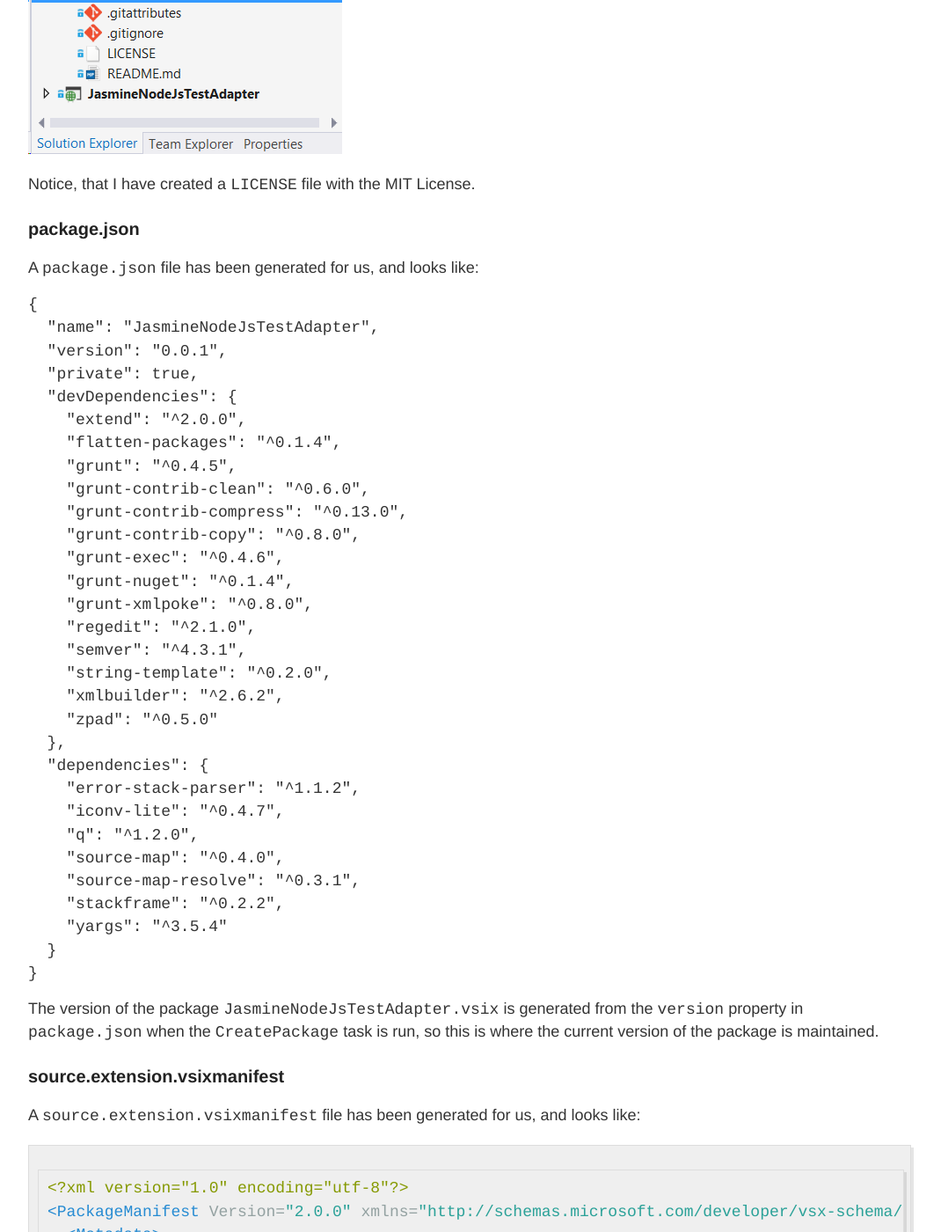
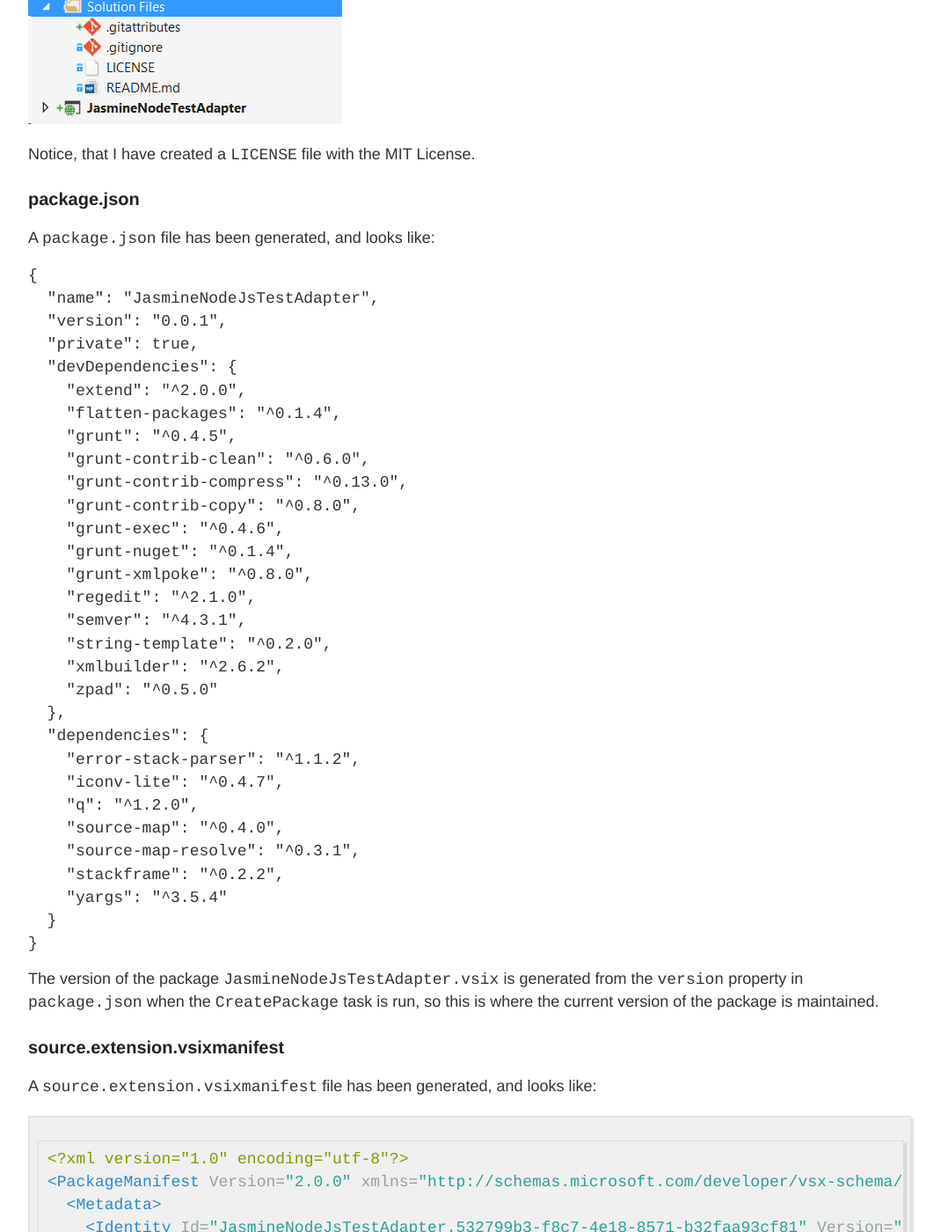
Before and after one commit to MortenHoustonLudvigsen/JsTestAdapter, a Jekyll site: the page built from CreatingATestAdapter/CreatingATestAdapter.md, in a window 1280 px wide and 1400 px high, scrolled down 6268 px. Shown: the whole window at 88% size, without its empty margins (106-1176 px from the left). Built offline with Jekyll 4.4.1, drawn with Linux system fonts in a browser that asks for light colours; Markdown is read by kramdown in place of the engine named in the settings; some of the changed text lies outside the part shown.

Commit message:
Update site

`````diff
--- a/CreatingATestAdapter/CreatingATestAdapter.md
+++ b/CreatingATestAdapter/CreatingATestAdapter.md
@@ -78,7 +80,7 @@
 
 ### package.json
 
-A `package.json` file has been generated for us, and looks like:
+A `package.json` file has been generated, and looks like:
 
 ````Json
 {
@@ -117,7 +119,7 @@
 
 ### source.extension.vsixmanifest
 
-A `source.extension.vsixmanifest` file has been generated for us, and looks like:
+A `source.extension.vsixmanifest` file has been generated, and looks like:
 
 ````xml
 <?xml version="1.0" encoding="utf-8"?>
`````
Also changed, not shown: other parts of CreatingATestAdapter/CreatingATestAdapter.md (+4 -2 lines), CreatingATestAdapter/InstallJsTestAdapter.png, CreatingATestAdapter/SolutionAfterAddSolutionFiles.png, CreatingATestAdapter/SolutionAfterBuildAndCreatePackage.png, CreatingATestAdapter/SolutionAfterInstallOfJsTestAdapter.png, CreatingATestAdapter/TaskRunnerExplorer1.png (deleted), CreatingATestAdapter/TaskRunnerExplorerAfterBind.png, CreatingATestAdapter/TaskRunnerExplorerAfterInstallOfJsTestAdapter.png (added).
